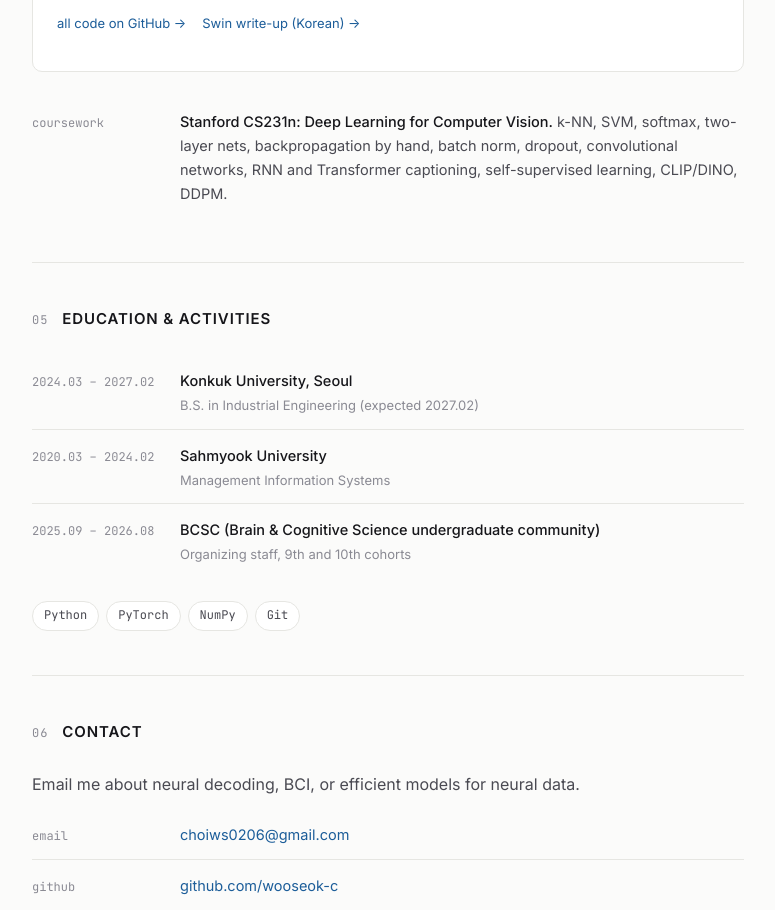
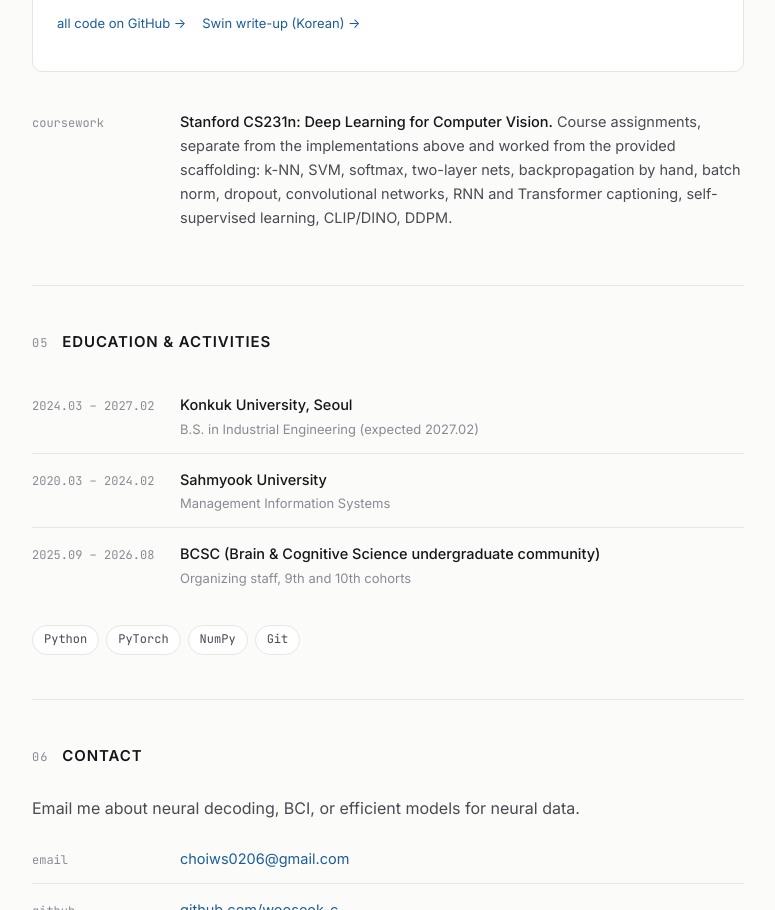
Before and after one commit to wooseok-c/wooseok-c.github.io, a plain HTML site: page index.html in a window 1280 px wide. Shown: the part 3563-4473 px from the top of the page, without its empty margins (252-1027 px from the left). Drawn offline with Linux system fonts and the light colour scheme.

Commit message:
Mark coursework as distinct from the implementations

```diff
--- a/index.html
+++ b/index.html
@@ -353,7 +353,8 @@ footer{padding:44px 0 72px; border-top:1px solid var(--line); font-size:13px; co
     <div class="row">
       <div class="k">coursework</div>
       <div class="v"><b>Stanford CS231n: Deep Learning for Computer Vision.</b>
-        k-NN, SVM, softmax, two-layer nets, backpropagation by hand, batch norm, dropout,
+        Course assignments, separate from the implementations above and worked from the
+        provided scaffolding: k-NN, SVM, softmax, two-layer nets, backpropagation by hand, batch norm, dropout,
         convolutional networks, RNN and Transformer captioning, self-supervised learning,
         CLIP/DINO, DDPM.</div>
     </div>
```
